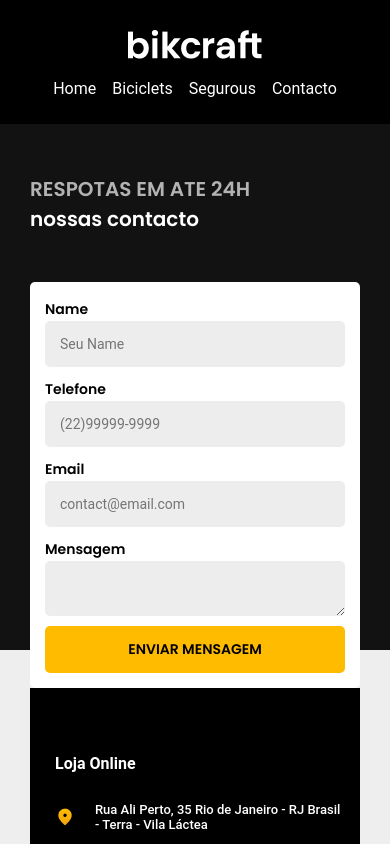
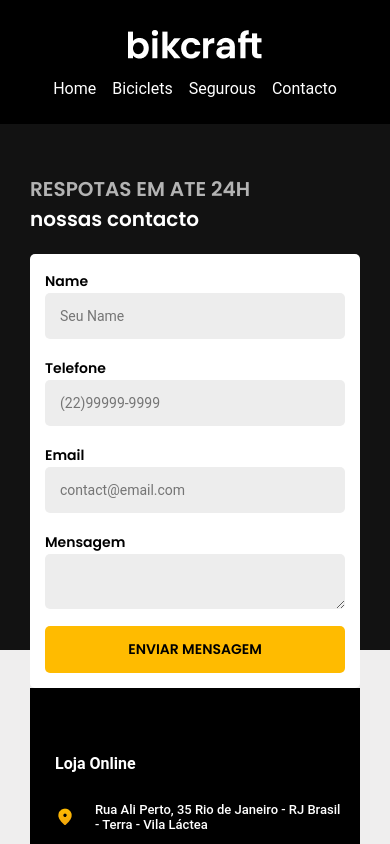
Before and after one commit to HetaxiGoswami/cycle-angular-design, an Angular app: page /contact in a window 390 px wide. Shown: the top 844 px of the page. Built offline with nearby package versions, Linux system fonts and the light colour scheme.

Commit message:
on button changes

```diff
--- a/src/app/contact/contact.component.scss
+++ b/src/app/contact/contact.component.scss
@@ -218,7 +218,7 @@ textarea {
 
   .form-row {
     flex-direction: column;
-    gap: 10px;
+    gap: 17px;
   }
 
   .ng-form-child {
@@ -226,7 +226,7 @@ textarea {
   }
 
   .ng-form-add {
-    gap: 10px;
+    gap: 17px;
     width: 100%;
   }
 
```
